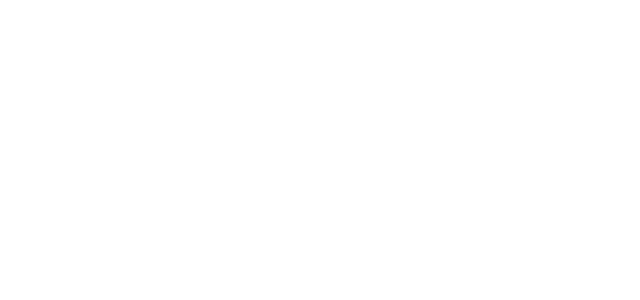
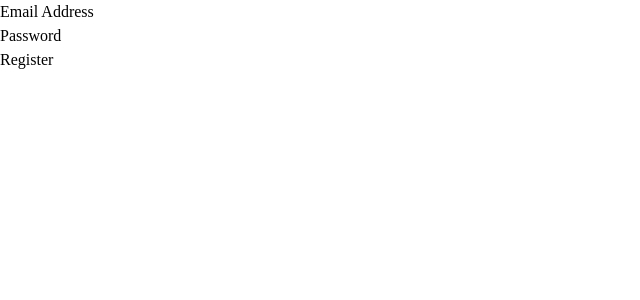
Before and after one commit to COS301-SE-2025/Property-Management, an Angular app in the folder Frontend/Property-Manager/: page /register-owner in a window 1280 px wide. Before the commit this address led to /. Shown: the top 300 px of the page, without its empty margins (0-640 px from the left). Built offline with nearby package versions, Linux system fonts and the light colour scheme.

Commit message:
Initial Register Owner page

```diff
--- /dev/null
+++ b/Frontend/Property-Manager/src/app/pages/register-owner/register-owner.component.html
@@ -0,0 +1,19 @@
+<form [formGroup]="form" (ngSubmit)="onSubmit()">
+  <div>
+    <label for="email">Email Address</label>
+    <input id="email" type="email" formControlName="email" />
+    <div *ngIf="form.get('email')?.invalid && form.get('email')?.touched">
+      <small *ngIf="form.get('email')?.errors?.['required']">Email is required.</small>
+      <small *ngIf="form.get('email')?.errors?.['email']">Invalid email address.</small>
+    </div>
+  </div>
+  <div>
+    <label for="password">Password</label>
+    <input id="password" type="password" formControlName="password" />
+    <div *ngIf="form.get('password')?.invalid && form.get('password')?.touched">
+      <small *ngIf="form.get('password')?.errors?.['required']">Password is required.</small>
+      <small *ngIf="form.get('password')?.errors?.['minlength']">Password must be at least 6 characters.</small>
+    </div>
+  </div>
+  <button type="submit" [disabled]="form.invalid">Register</button>
+</form>
--- /dev/null
+++ b/Frontend/Property-Manager/src/app/pages/register-owner/register-owner.component.ts
@@ -0,0 +1,28 @@
+import { Component } from '@angular/core';
+import { FormBuilder, FormGroup, Validators, ReactiveFormsModule } from '@angular/forms';
+import { CommonModule } from '@angular/common';
+
+@Component({
+  selector: 'app-register-owner',
+  standalone: true,
+  imports: [CommonModule, ReactiveFormsModule],
+  templateUrl: './register-owner.component.html',
+  styleUrl: './register-owner.component.scss'
+})
+export class RegisterOwnerComponent {
+  form: FormGroup;
+
+  constructor(private fb: FormBuilder) {
+    this.form = this.fb.group({
+      email: ['', [Validators.required, Validators.email]],
+      password: ['', [Validators.required, Validators.minLength(6)]]
+    });
+  }
+
+  onSubmit() {
+    if (this.form.valid) {
+
+      console.log(this.form.value);
+    }
+  }
+}
```
Also changed, not shown: Frontend/Property-Manager/src/app/app.routes.ts (+15 -2 lines), Frontend/Property-Manager/src/app/pages/register-owner/register-owner.component.scss (added), 1 other file (tests, documents, lock files or other folders).
